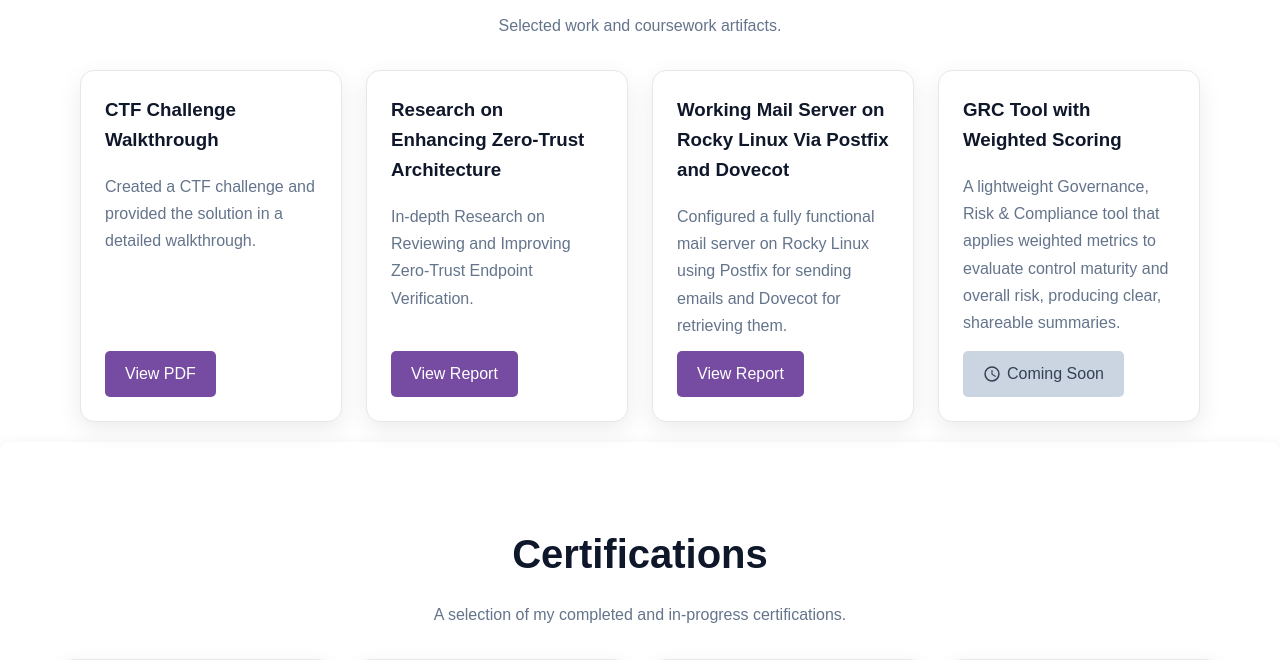
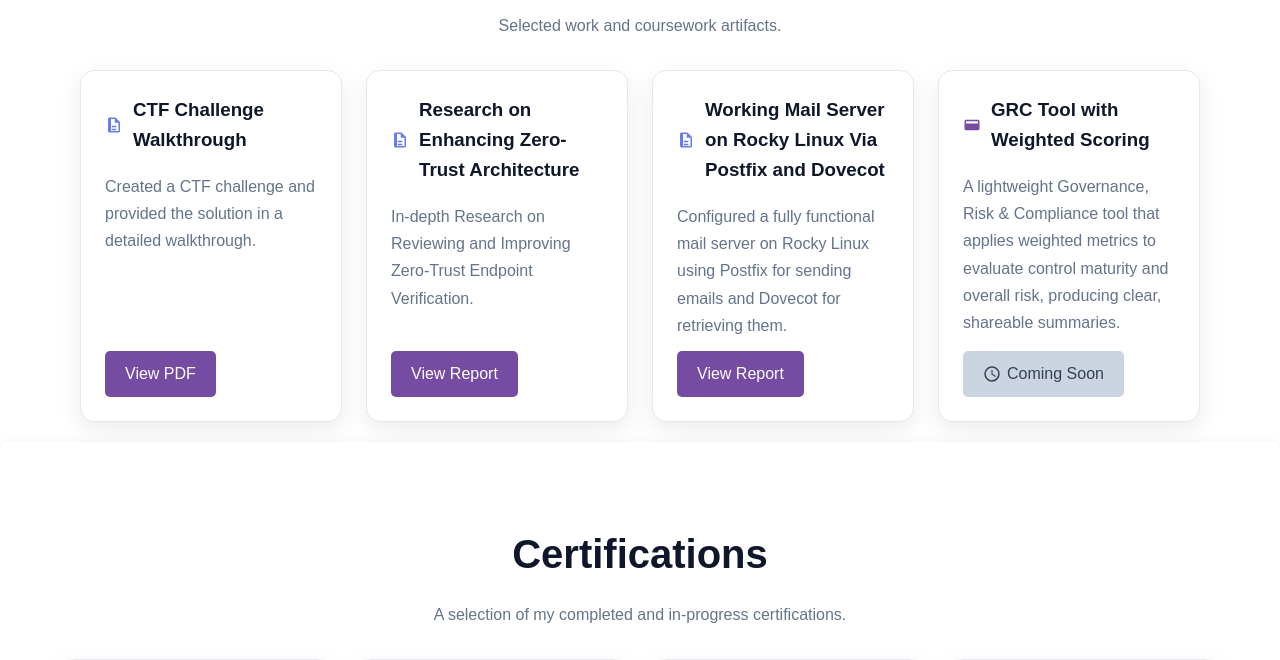
Before and after one commit to jqfz/jqfz.github.io, a plain HTML site: page index.html in a window 1280 px wide. Shown: the part 1134-1794 px from the top of the page. Drawn offline with Linux system fonts and the light colour scheme.

Commit message:
Update index.html

```diff
--- a/index.html
+++ b/index.html
@@ -435,22 +435,50 @@
       <p class="section-subtitle">Selected work and coursework artifacts.</p>
             <div class="projects-grid">
                 <div class="project-card">
-                    <h3>CTF Challenge Walkthrough</h3>
+                    <h3>
+                      <span class="ico report" role="img" aria-label="Report">
+                        <svg viewBox="0 0 24 24" fill="currentColor" xmlns="http://www.w3.org/2000/svg">
+                          <path d="M14 2H6c-1.1 0-2 .9-2 2v16c0 1.1.9 2 2 2h12c1.1 0 2-.9 2-2V8l-6-6Zm2 18H8V4h5v5h5v11ZM9 13h6v2H9v-2Zm0 4h6v2H9v-2Z"/>
+                        </svg>
+                      </span>
+                      CTF Challenge Walkthrough
+                    </h3>
                     <p>Created a CTF challenge and provided the solution in a detailed walkthrough.</p>
                     <a href="CTF solution.pdf" class="btn" target="_blank">View PDF</a>
                 </div>
                  <div class="project-card">
-                    <h3>Research on Enhancing Zero-Trust Architecture</h3>
+                    <h3>
+                      <span class="ico report" role="img" aria-label="Report">
+                        <svg viewBox="0 0 24 24" fill="currentColor" xmlns="http://www.w3.org/2000/svg">
+                          <path d="M14 2H6c-1.1 0-2 .9-2 2v16c0 1.1.9 2 2 2h12c1.1 0 2-.9 2-2V8l-6-6Zm2 18H8V4h5v5h5v11ZM9 13h6v2H9v-2Zm0 4h6v2H9v-2Z"/>
+                        </svg>
+                      </span>
+                      Research on Enhancing Zero-Trust Architecture
+                    </h3>
                     <p>In-depth Research on Reviewing and Improving Zero-Trust Endpoint Verification.</p>
                     <a href="Research on Zero-Trust enhancements.pdf" class="btn" target="_blank">View Report</a>
                 </div>
                 <div class="project-card">
-                    <h3>Working Mail Server on Rocky Linux Via Postfix and Dovecot</h3>
+                    <h3>
+                      <span class="ico report" role="img" aria-label="Report">
+                        <svg viewBox="0 0 24 24" fill="currentColor" xmlns="http://www.w3.org/2000/svg">
+                          <path d="M14 2H6c-1.1 0-2 .9-2 2v16c0 1.1.9 2 2 2h12c1.1 0 2-.9 2-2V8l-6-6Zm2 18H8V4h5v5h5v11ZM9 13h6v2H9v-2Zm0 4h6v2H9v-2Z"/>
+                        </svg>
+                      </span>
+                      Working Mail Server on Rocky Linux Via Postfix and Dovecot
+                    </h3>
                     <p>Configured a fully functional mail server on Rocky Linux using Postfix for sending emails and Dovecot for retrieving them.</p>
                     <a href="Network Administration Project.pdf" class="btn" target="_blank">View Report</a>
                 </div>
         <div class="project-card">
-          <h3>GRC Tool with Weighted Scoring</h3>
+          <h3>
+            <span class="ico project" role="img" aria-label="Project">
+              <svg viewBox="0 0 24 24" fill="currentColor" xmlns="http://www.w3.org/2000/svg">
+                <path d="M4 5c-1.1 0-2 .9-2 2v10c0 1.1.9 2 2 2h16c1.1 0 2-.9 2-2V7c0-1.1-.9-2-2-2H4zm0 2h16v3H4V7z"/>
+              </svg>
+            </span>
+            GRC Tool with Weighted Scoring
+          </h3>
           <p>A lightweight Governance, Risk & Compliance tool that applies weighted metrics to evaluate control maturity and overall risk, producing clear, shareable summaries.</p>
           <span class="btn" aria-disabled="true">
             <svg width="18" height="18" viewBox="0 0 24 24" fill="currentColor" xmlns="http://www.w3.org/2000/svg" style="margin-right:6px;">
```
